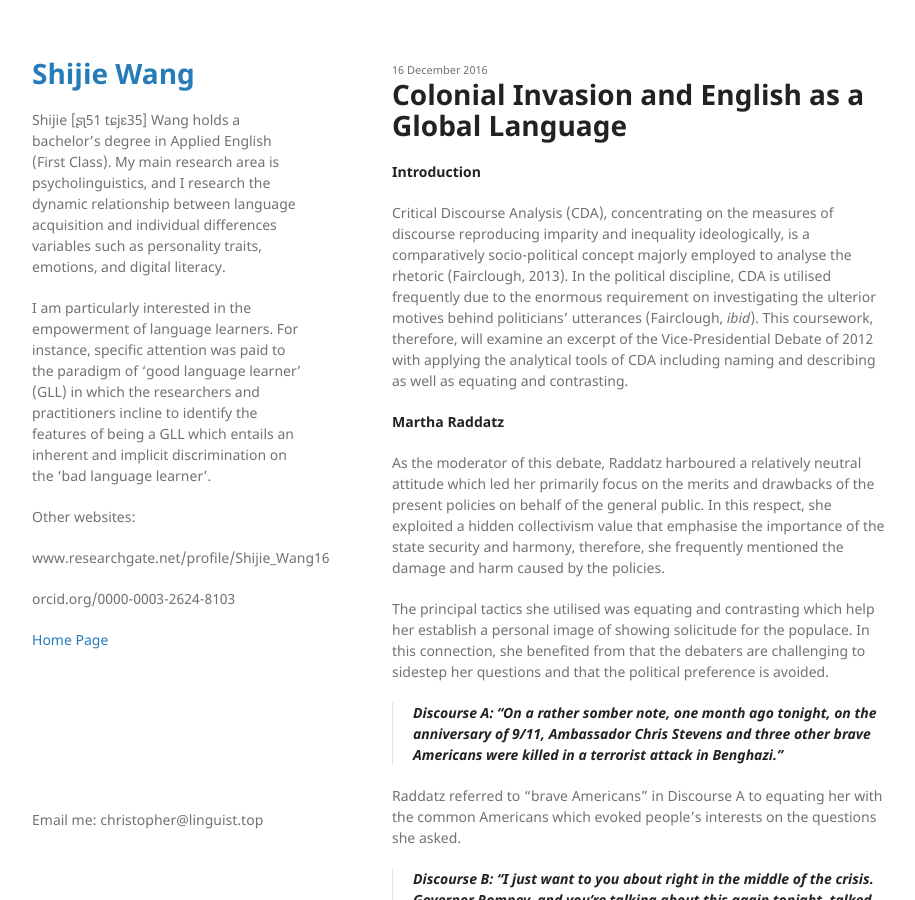
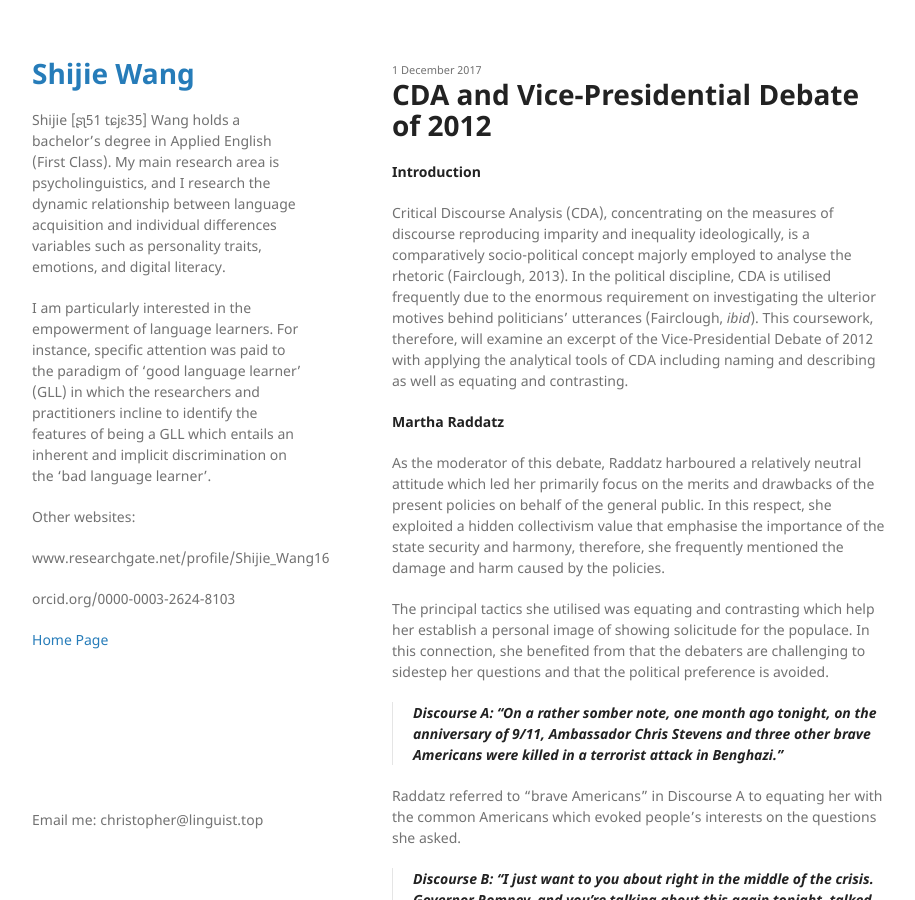
Before and after one commit to ChristopherTLAL/personal-blog, a Jekyll site: the page built from _posts/2017-12-01-CDA and Vice-Presidential Debate of 2012.md, in a window 1280 px wide and 900 px high. Shown: the whole window, without its empty margins (178-1093 px from the left). Built offline with Jekyll 4.4.1, drawn with Linux system fonts in a browser that asks for light colours.

Commit message:
Update 2017-12-01-CDA and Vice-Presidential Debate of 2012.md

```diff
--- a/_posts/2017-12-01-CDA and Vice-Presidential Debate of 2012.md
+++ b/_posts/2017-12-01-CDA and Vice-Presidential Debate of 2012.md
@@ -1,7 +1,7 @@
 ---
 layout: post
-title: "Colonial Invasion and English as a Global Language"
-date: 2016-12-16
+title: "CDA and Vice-Presidential Debate of 2012"
+date: 2017-12-01
 tag: short essay
 ---
 
```
